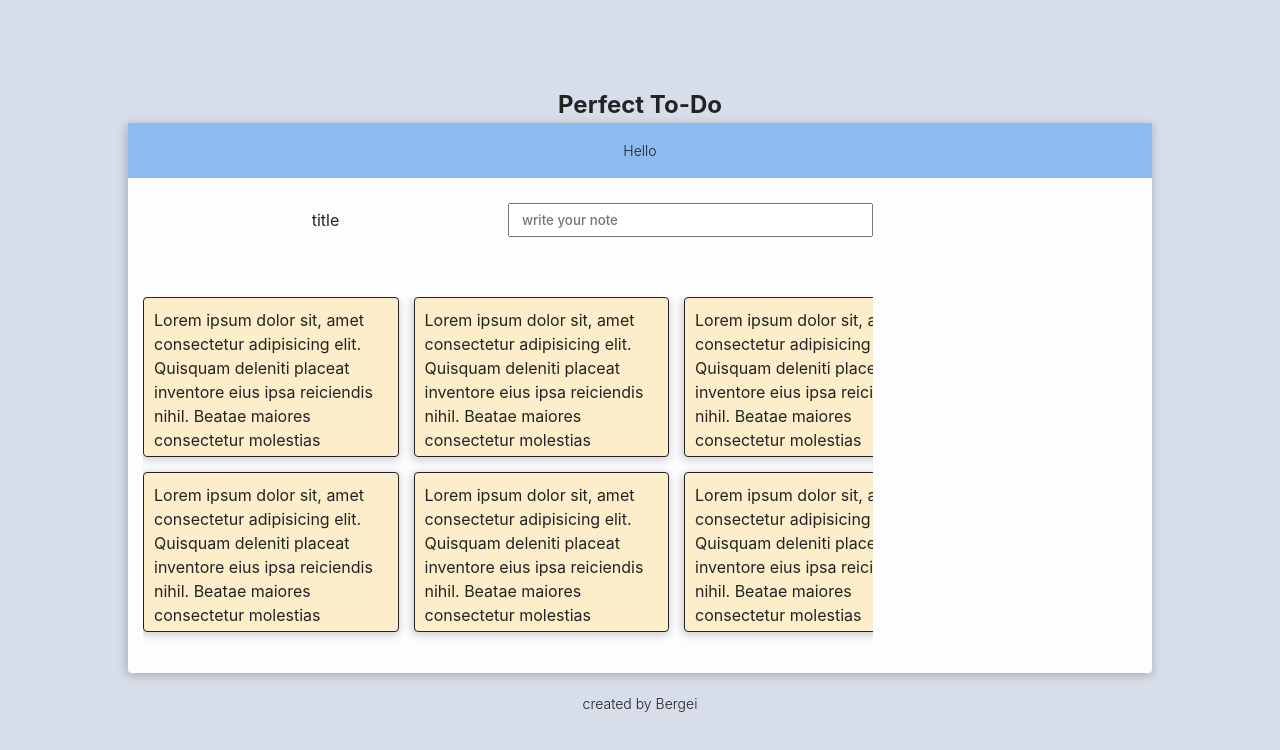
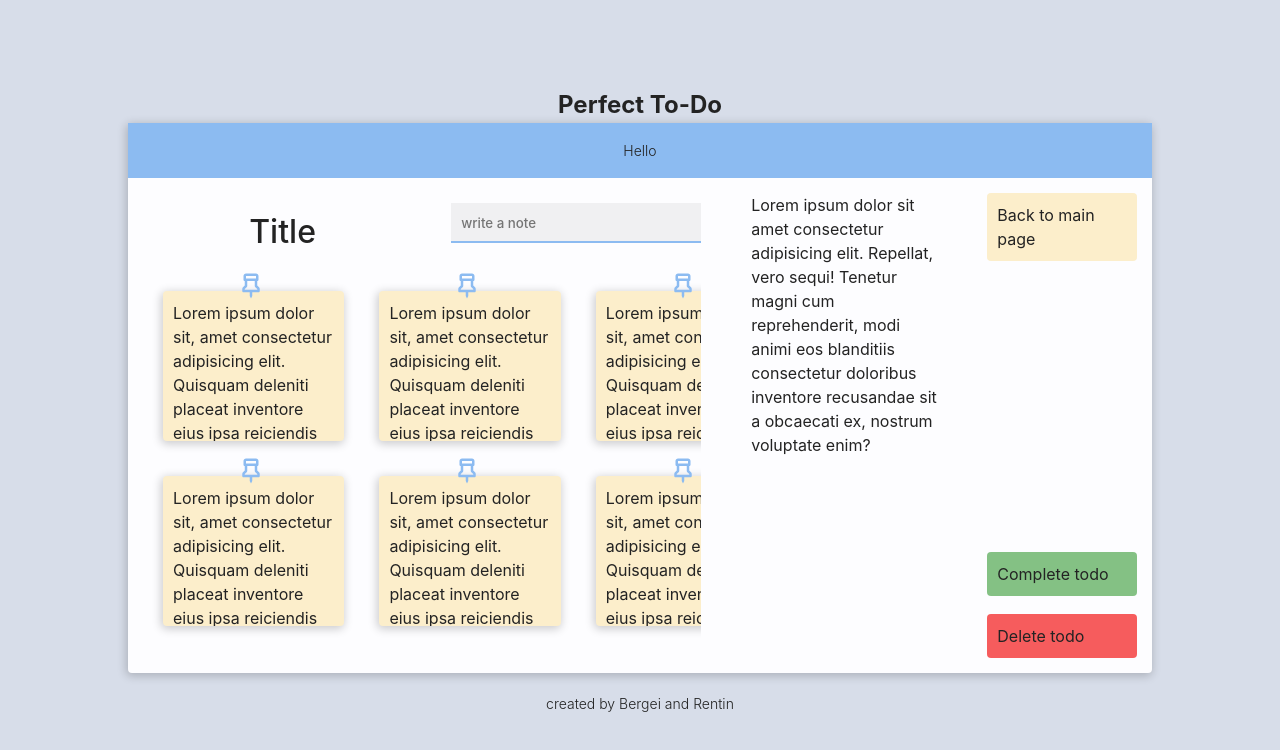
Before and after one commit to Segacnd/perfect-todo, a React (Vite) app: page /todo/1 in a window 1280 px wide. Shown: the top 750 px of the page. Built offline with nearby package versions, Linux system fonts and the light colour scheme.

Commit message:
second page content

```diff
--- a/src/components/layout/Layout.tsx
+++ b/src/components/layout/Layout.tsx
@@ -13,7 +13,7 @@ export const Layout: FC = () => {
         </main>
       </div>
 
-      <footer>created by Bergei</footer>
+      <footer>created by Bergei and Rentin</footer>
     </div>
   );
 };
--- a/src/pages/todo-page.module.css
+++ b/src/pages/todo-page.module.css
@@ -28,13 +28,15 @@
   cursor: pointer;
   width: 41%;
 }
+.cardDescription {
+  width: 20%;
+}
 .todoContent {
   display: flex;
   flex-direction: column;
-  gap: 60px;
+  gap: 10px;
   padding-top: 10px;
-  margin: 15px;
-  width: 730px;
+  width: 60%;
 }
 
 .noteContainer {
@@ -43,8 +45,9 @@
   flex-direction: column;
   overflow-y: hidden;
   overflow-x: scroll;
-  gap: 15px;
+  gap: 35px;
   width: 100%;
+  padding: 20px;
 }
 .note {
   border: 1px solid var(--text-clr);
@@ -62,13 +65,22 @@
 .note:hover {
   box-shadow: var(--box-shadow-active);
 }
-
+.container {
+  display: flex;
+  margin: 15px;
+  gap: 50px;
+}
 .completeBtn {
-  display: flex;
-  align-items: center;
 }
 .deleteBtn {
+}
+.buttonsContainer {
   display: flex;
-  align-items: center;
-  order: 3;
+  flex-direction: column;
+  justify-content: space-between;
 }
+.cardButtonsContainer {
+  display: flex;
+  flex-direction: column;
+  gap: 18px;
+}
--- a/src/pages/todo-page.tsx
+++ b/src/pages/todo-page.tsx
@@ -1,16 +1,28 @@
+import { FC, useState } from 'react';
+import { Link } from 'react-router-dom';
 import styles from './todo-page.module.css';
-import deleteIcon from '../assets/delete-icon.svg';
-import completeIcon from '../assets/complete-circle.svg';
 import { Card } from '../ui/card/card';
+import { Input } from '../ui/inputs/default-input/input';
+import { CardButton } from '../ui/buttons/card-button/card-button';
 
-export const TodoPage = () => {
+export const TodoPage: FC = () => {
+  const placeholderValue = 'write a note';
+  const [noteValue, setNoteValue] = useState<string>('');
+  const [isLabelOpen, setIsLabelOpen] = useState<boolean>(false);
   return (
-    <>
+    <div className={styles.container}>
       <div className={styles.todoContent}>
         <div className={styles.topContent}>
-          <div className={styles.title}>title</div>
+          <h1 className={styles.title}>Title</h1>
 
-          <input type='text' placeholder='write your note' className={styles.noteInput} />
+          <Input
+            placeholder={placeholderValue}
+            labelText='press Enter to add a note'
+            change={(value) => setNoteValue(value)}
+            value={noteValue}
+            isLabelOpen={isLabelOpen}
+            setIsLabelOpen={setIsLabelOpen}
+          />
         </div>
         <div className={styles.noteContainer}>
           <Card />
@@ -22,6 +34,19 @@ export const TodoPage = () => {
           <Card />
         </div>
       </div>
-    </>
+      <p className={styles.cardDescription}>
+        Lorem ipsum dolor sit amet consectetur adipisicing elit. Repellat, vero sequi! Tenetur magni cum reprehenderit,
+        modi animi eos blanditiis consectetur doloribus inventore recusandae sit a obcaecati ex, nostrum voluptate enim?
+      </p>
+      <div className={styles.buttonsContainer}>
+        <Link to='/'>
+          <CardButton text='Back to main page' type='redirect' />
+        </Link>
+        <div className={styles.cardButtonsContainer}>
+          <CardButton text='Complete todo' type='complete' />
+          <CardButton text='Delete todo' type='delete' />
+        </div>
+      </div>
+    </div>
   );
 };
--- /dev/null
+++ b/src/ui/buttons/card-button/card-button.module.css
@@ -0,0 +1,14 @@
+.button {
+  border-radius: 4px;
+  padding: 10px;
+  cursor: pointer;
+}
+.redirect {
+  background-color: var(--clr-yelow);
+}
+.delete {
+  background-color: rgba(245, 53, 53, 0.801);
+}
+.complete {
+  background-color: rgba(130, 192, 130, 0.979);
+}
--- /dev/null
+++ b/src/ui/buttons/card-button/card-button.tsx
@@ -0,0 +1,16 @@
+import { FC } from 'react';
+import classNames from 'classnames';
+import styles from './card-button.module.css';
+
+type ButtonProps = {
+  text: string;
+  type: 'redirect' | 'delete' | 'complete';
+};
+export const CardButton: FC<ButtonProps> = ({ text, type }) => {
+  const buttonClassNames = classNames(styles.button, {
+    [styles.redirect]: type === 'redirect',
+    [styles.delete]: type === 'delete',
+    [styles.complete]: type === 'complete',
+  });
+  return <div className={buttonClassNames}>{text}</div>;
+};
--- a/src/ui/card/card.module.css
+++ b/src/ui/card/card.module.css
@@ -1,16 +1,44 @@
 .note {
-  border: 1px solid var(--text-clr);
+  width: 35%;
   border-radius: 4px;
-  width: 35%;
   position: relative;
   background-color: var(--clr-yelow);
   box-shadow: var(--box-shadow);
+}
+.noteText {
+  height: 150px;
   padding: 10px;
   text-overflow: ellipsis;
-  height: 160px;
   overflow: hidden;
   word-wrap: break-word;
+}
+.pin {
+  width: 30px;
+  height: 30px;
+  position: absolute;
+  top: -20px;
+  left: 40%;
+}
+.closeNote {
+  display: none;
+}
+
+.closeNote img {
+  width: 100%;
+  height: 100%;
 }
 .note:hover {
   box-shadow: var(--box-shadow-active);
 }
+.note:hover .closeNote {
+  display: flex;
+  justify-content: center;
+  align-items: center;
+  width: 30px;
+  height: 30px;
+  position: absolute;
+  top: -20px;
+  left: 90%;
+  background-color: var(--clr-blue);
+  cursor: pointer;
+}
--- a/src/ui/card/card.tsx
+++ b/src/ui/card/card.tsx
@@ -1,14 +1,22 @@
 import { FC } from 'react';
 import styles from './card.module.css';
+import pinSvg from '../../assets/pin.svg';
+import closeNoteSvg from '../../assets/close-note.svg';
 
 export const Card: FC = () => {
   return (
     <div className={styles.note}>
-      Lorem ipsum dolor sit, amet consectetur adipisicing elit. Quisquam deleniti placeat inventore eius ipsa reiciendis
-      nihil. Beatae maiores consectetur molestias recusandae quam, incidunt iure natus, quas, assumenda blanditiis
-      perferendis pariatur? Lorem ipsum dolor sit, amet consectetur adipisicing elit. Quisquam deleniti placeat
-      inventore eius ipsa reiciendis nihil. Beatae maiores consectetur molestias recusandae quam, incidunt iure natus,
-      quas, assumenda blanditiis perferendis pariatur?
+      <p className={styles.noteText}>
+        Lorem ipsum dolor sit, amet consectetur adipisicing elit. Quisquam deleniti placeat inventore eius ipsa
+        reiciendis nihil. Beatae maiores consectetur molestias recusandae quam, incidunt iure natus, quas, assumenda
+        blanditiis perferendis pariatur? Lorem ipsum dolor sit, amet consectetur adipisicing elit. Quisquam deleniti
+        placeat inventore eius ipsa reiciendis nihil. Beatae maiores consectetur molestias recusandae quam, incidunt
+        iure natus, quas, assumenda blanditiis perferendis pariatur?
+      </p>
+      <img src={pinSvg} alt='pin' className={styles.pin} />
+      <div className={styles.closeNote}>
+        <img src={closeNoteSvg} alt='closeNoteSvg' />
+      </div>
     </div>
   );
 };
--- a/src/ui/inputs/default-input/input.module.css
+++ b/src/ui/inputs/default-input/input.module.css
@@ -1,8 +1,9 @@
-.inputWrapper{
+.inputWrapper {
   display: flex;
   flex-direction: column;
+  position: relative;
 }
-.input{
+.input {
   width: 250px;
   height: 40px;
   border: none;
@@ -13,10 +14,12 @@
   font-weight: var(--fweight-medium);
   border-bottom: 2px solid var(--clr-blue);
 }
-.input:focus{
+.input:focus {
   border-bottom: 3px solid var(--clr-yelow);
 }
-.label{
+.label {
+  position: absolute;
+  bottom: 0;
   margin-left: 10px;
   width: 210px;
   font-size: var(--font-small);
--- a/src/ui/inputs/default-input/input.tsx
+++ b/src/ui/inputs/default-input/input.tsx
@@ -4,11 +4,13 @@ import styles from './input.module.css';
 type InputProps = {
   placeholder: string;
   labelText: string | undefined;
+  isLabelOpen: boolean;
   value: string | undefined;
   change: (value: string) => void;
+  setIsLabelOpen: React.Dispatch<React.SetStateAction<boolean>>;
 };
 
-export const Input: FC<InputProps> = ({ placeholder, labelText, change, value }) => {
+export const Input: FC<InputProps> = ({ placeholder, labelText, change, value, setIsLabelOpen, isLabelOpen }) => {
   const inputId = useId();
 
   return (
@@ -19,9 +21,11 @@ export const Input: FC<InputProps> = ({ placeholder, labelText, change, value })
         value={value}
         placeholder={placeholder}
         className={styles.input}
-        onChange={(e: React.ChangeEvent<HTMLInputElement>) => change(e.target.value)}
+        onChange={(e) => change(e.target.value)}
+        onFocus={() => setIsLabelOpen(true)}
+        onBlur={() => setIsLabelOpen(false)}
       />
-      {labelText && (
+      {labelText && isLabelOpen && (
         <label className={styles.label} htmlFor={inputId}>
           {labelText}
         </label>
```
Also changed, not shown: src/assets/close-note.svg (added), src/assets/pin.svg (added). Lines whose indentation alone changed are shown as unchanged.
